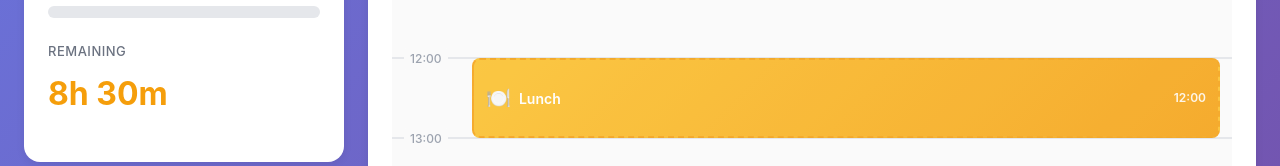
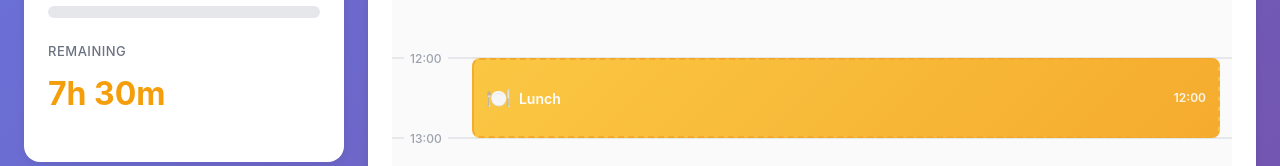
Before and after one commit to dwilliams264/time-to-work, a React (Vite) app: page / in a window 1280 px wide. Shown: the part 786-952 px from the top of the page. Built offline with nearby package versions, Linux system fonts and the light colour scheme.

Commit message:
fix: updated logic for time to work calculations

```diff
--- a/src/components/TimeStats.tsx
+++ b/src/components/TimeStats.tsx
@@ -12,12 +12,14 @@ interface TimeStatsProps {
  * Component displaying time worked statistics and progress towards daily goal
  */
 function TimeStats({ totalMinutes, goalMinutes, lunchEnabled, lunchMinutes }: TimeStatsProps) {
-  // When lunch is enabled, the total goal includes lunch time
-  const effectiveGoal = lunchEnabled ? goalMinutes + lunchMinutes : goalMinutes;
-  const remainingMinutes = effectiveGoal - totalMinutes;
-  const progressPercentage = Math.min(100, (totalMinutes / effectiveGoal) * 100);
-  const isComplete = totalMinutes >= effectiveGoal;
-  const isOverGoal = totalMinutes > effectiveGoal;
+  // Calculate remaining work time based on work goal (not including lunch)
+  const remainingMinutes = goalMinutes - totalMinutes;
+  const progressPercentage = Math.min(100, (totalMinutes / goalMinutes) * 100);
+  const isComplete = totalMinutes >= goalMinutes;
+  const isOverGoal = totalMinutes > goalMinutes;
+
+  // Total time at work (for display purposes when lunch is enabled)
+  const totalTimeAtWork = lunchEnabled ? goalMinutes + lunchMinutes : goalMinutes;
 
   return (
     <div className="time-stats">
@@ -38,7 +40,7 @@ function TimeStats({ totalMinutes, goalMinutes, lunchEnabled, lunchMinutes }: Ti
           </div>
           <div className="breakdown-item total">
             <span className="breakdown-label">Total:</span>
-            <span className="breakdown-value">{formatDuration(effectiveGoal)}</span>
+            <span className="breakdown-value">{formatDuration(totalTimeAtWork)}</span>
           </div>
         </div>
       )}
```
